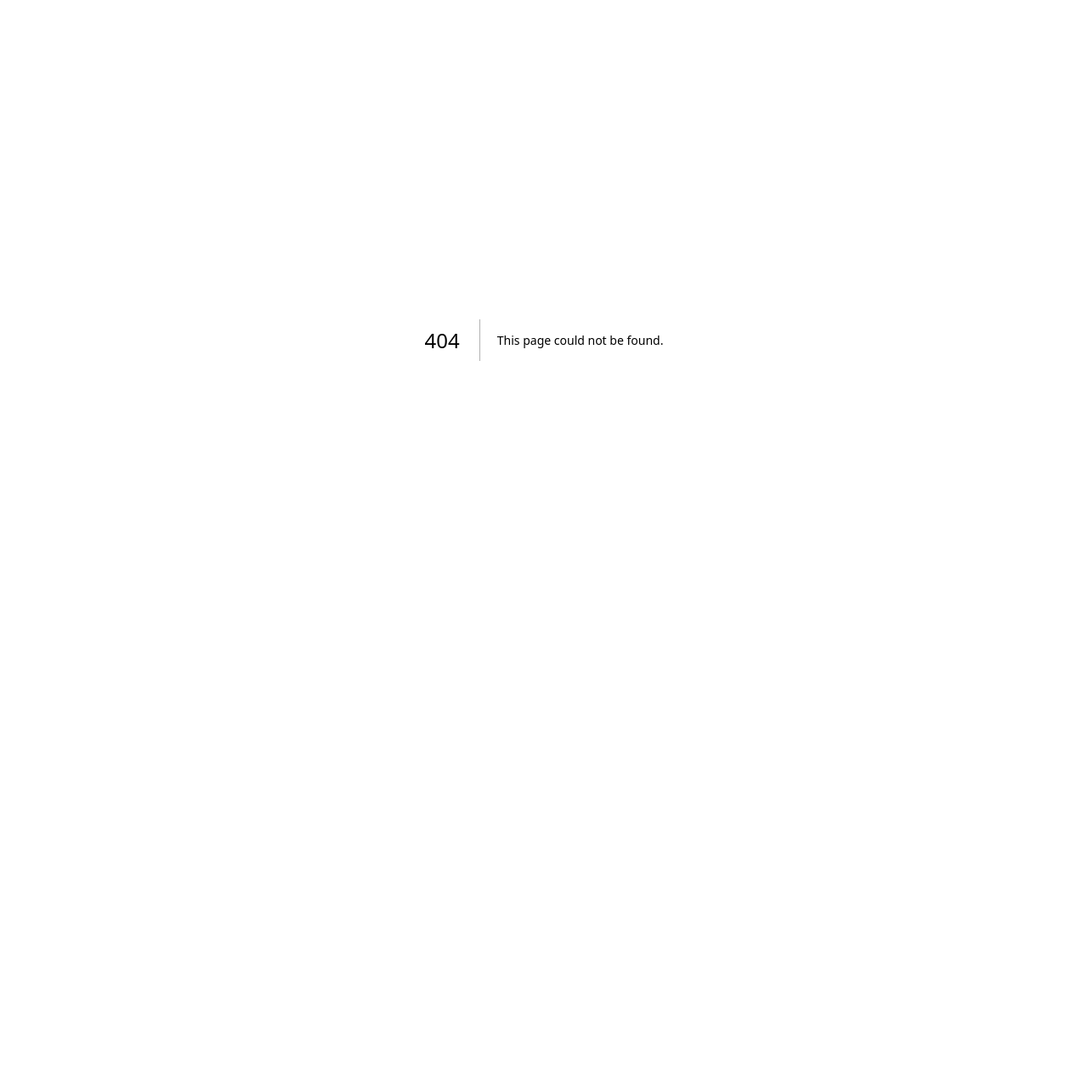
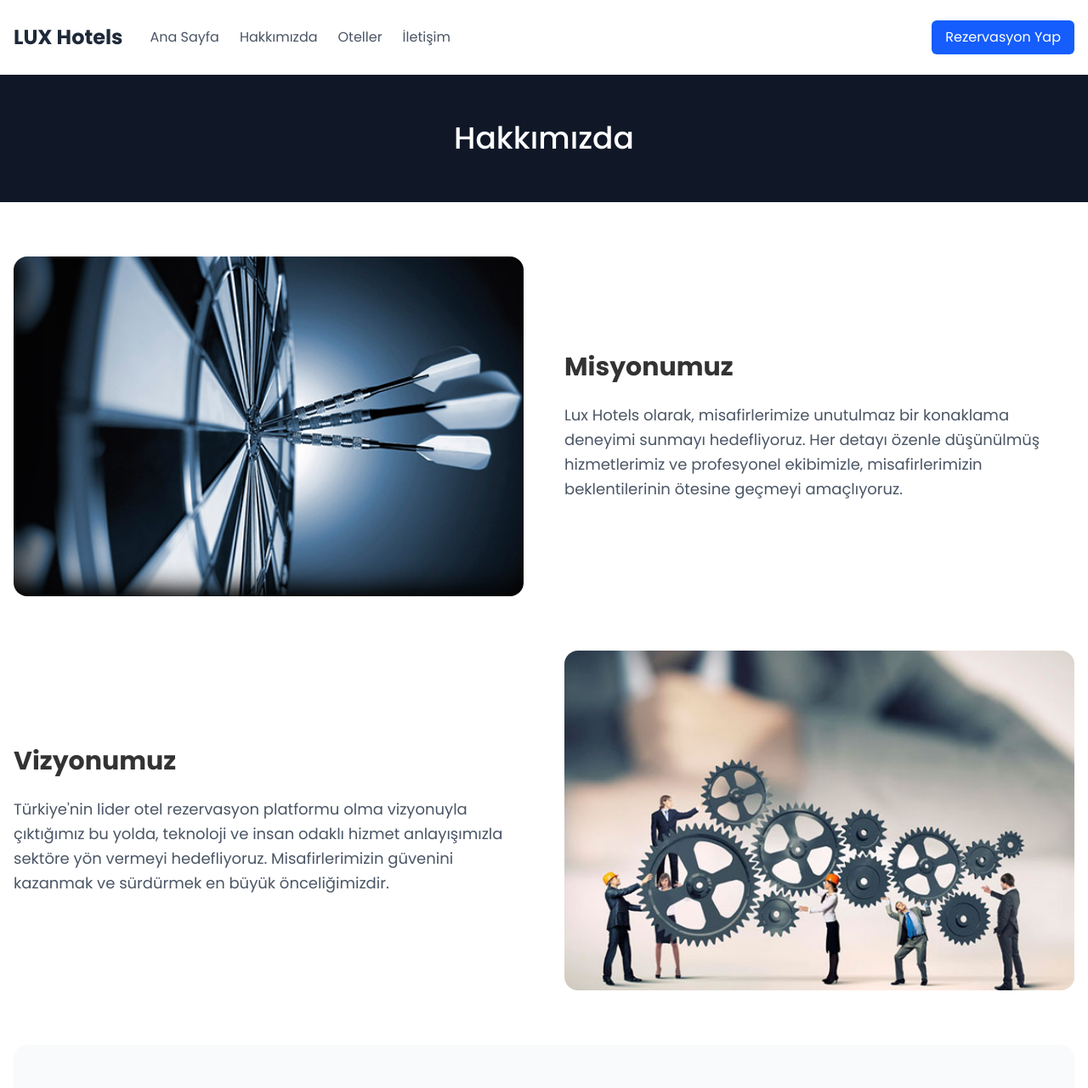
Before and after one commit to ali-yucel/lux-hotels-project, a Next.js app: page /about in a window 1280 px wide. Before the commit this address had no page. Shown: the top 1281 px of the page at 85% size. Before the commit the page ends 800 px from the top, so only its background shows below. Built offline with nearby package versions, Linux system fonts and the light colour scheme.

Commit message:
about page added.

```diff
--- /dev/null
+++ b/app/about/page.tsx
@@ -0,0 +1,91 @@
+import Image from 'next/image';
+import Header from '../components/layout/Header';
+import Footer from '../components/layout/Footer';
+
+export default function About() {
+  return (
+    <div className="min-h-screen flex flex-col">
+      <Header />
+
+      <main className="flex-grow">
+        {/* Hero Section */}
+        <section className="relative h-[150px] bg-gray-900">
+          <div className="relative container mx-auto px-4 h-full flex items-center justify-center">
+            <h1 className="text-4xl font-medium text-white text-center">
+              Hakkımızda
+            </h1>
+          </div>
+        </section>
+
+        {/* About Content */}
+        <section className="py-16">
+          <div className="container mx-auto px-4">
+            <div className="grid grid-cols-1 lg:grid-cols-2 gap-12 items-center mb-16">
+              <div className="relative h-[400px] rounded-2xl overflow-hidden">
+                <Image
+                  src="/images/about-1.jpg"
+                  alt="Lux Hotels Ekibi"
+                  fill
+                  className="object-cover"
+                />
+              </div>
+              <div className="space-y-6">
+                <h2 className="text-3xl font-bold text-black/80">
+                  Misyonumuz
+                </h2>
+                <p className="text-gray-600 text-lg leading-relaxed">
+                  Lux Hotels olarak, misafirlerimize unutulmaz bir konaklama deneyimi sunmayı hedefliyoruz.
+                  Her detayı özenle düşünülmüş hizmetlerimiz ve profesyonel ekibimizle,
+                  misafirlerimizin beklentilerinin ötesine geçmeyi amaçlıyoruz.
+                </p>
+              </div>
+            </div>
+
+            <div className="grid grid-cols-1 lg:grid-cols-2 gap-12 items-center mb-16">
+              <div className="space-y-6 order-2 lg:order-1">
+                <h2 className="text-3xl font-bold text-black/80">
+                  Vizyonumuz
+                </h2>
+                <p className="text-gray-600 text-lg leading-relaxed">
+                  Türkiye'nin lider otel rezervasyon platformu olma vizyonuyla çıktığımız bu yolda,
+                  teknoloji ve insan odaklı hizmet anlayışımızla sektöre yön vermeyi hedefliyoruz.
+                  Misafirlerimizin güvenini kazanmak ve sürdürmek en büyük önceliğimizdir.
+                </p>
+              </div>
+              <div className="relative h-[400px] rounded-2xl overflow-hidden order-1 lg:order-2">
+                <Image
+                  src="/images/about-2.jpg"
+                  alt="Lux Hotels Vizyon"
+                  fill
+                  className="object-cover"
+                />
+              </div>
+            </div>
+
+            {/* Stats Section */}
+            <div className="grid grid-cols-2 md:grid-cols-4 gap-8 py-12 bg-gray-50 rounded-2xl px-8">
+              <div className="text-center">
+                <div className="text-4xl font-bold text-blue-600 mb-2">500+</div>
+                <div className="text-gray-600">Otel Partneri</div>
+              </div>
+              <div className="text-center">
+                <div className="text-4xl font-bold text-blue-600 mb-2">50K+</div>
+                <div className="text-gray-600">Mutlu Müşteri</div>
+              </div>
+              <div className="text-center">
+                <div className="text-4xl font-bold text-blue-600 mb-2">30+</div>
+                <div className="text-gray-600">Şehir</div>
+              </div>
+              <div className="text-center">
+                <div className="text-4xl font-bold text-blue-600 mb-2">4.8</div>
+                <div className="text-gray-600">Müşteri Puanı</div>
+              </div>
+            </div>
+          </div>
+        </section>
+      </main>
+
+      <Footer />
+    </div>
+  );
+}
--- a/app/components/layout/Footer.tsx
+++ b/app/components/layout/Footer.tsx
@@ -15,17 +15,22 @@ export default function Footer() {
             <h4 className="text-lg font-semibold mb-4">Hızlı Bağlantılar</h4>
             <ul className="space-y-2">
               <li>
-                <Link href="/" className="text-gray-400 hover:text-white">
+                <Link href="/" className="text-gray-400 hover:text-white transition-colors">
                   Ana Sayfa
                 </Link>
               </li>
               <li>
-                <Link href="/about" className="text-gray-400 hover:text-white">
+                <Link href="/about" className="text-gray-400 hover:text-white transition-colors">
                   Hakkımızda
                 </Link>
               </li>
               <li>
-                <Link href="/contact" className="text-gray-400 hover:text-white">
+                <Link href="/hotels" className="text-gray-400 hover:text-white transition-colors">
+                  Oteller
+                </Link>
+              </li>
+              <li>
+                <Link href="/contact" className="text-gray-400 hover:text-white transition-colors">
                   İletişim
                 </Link>
               </li>
@@ -42,13 +47,13 @@ export default function Footer() {
           <div>
             <h4 className="text-lg font-semibold mb-4">Bizi Takip Edin</h4>
             <div className="flex space-x-4">
-              <a href="#" className="text-gray-400 hover:text-white">
+              <a href="#" className="text-gray-400 hover:text-white transition-colors">
                 Instagram
               </a>
-              <a href="#" className="text-gray-400 hover:text-white">
+              <a href="#" className="text-gray-400 hover:text-white transition-colors">
                 Twitter
               </a>
-              <a href="#" className="text-gray-400 hover:text-white">
+              <a href="#" className="text-gray-400 hover:text-white transition-colors">
                 Facebook
               </a>
             </div>
--- a/app/components/layout/Header.tsx
+++ b/app/components/layout/Header.tsx
@@ -10,19 +10,22 @@ export default function Header() {
               LUX Hotels
             </Link>
             <nav className="hidden md:flex space-x-6">
-              <Link href="/" className="text-gray-600 hover:text-gray-900">
+              <Link href="/" className="text-gray-600 hover:text-gray-900 transition-colors">
                 Ana Sayfa
               </Link>
-              <Link href="/about" className="text-gray-600 hover:text-gray-900">
+              <Link href="/about" className="text-gray-600 hover:text-gray-900 transition-colors">
                 Hakkımızda
               </Link>
-              <Link href="/contact" className="text-gray-600 hover:text-gray-900">
+              <Link href="/hotels" className="text-gray-600 hover:text-gray-900 transition-colors">
+                Oteller
+              </Link>
+              <Link href="/contact" className="text-gray-600 hover:text-gray-900 transition-colors">
                 İletişim
               </Link>
             </nav>
           </div>
           <div className="flex items-center space-x-4">
-            <button className="bg-blue-600 text-white px-4 py-2 rounded-md hover:bg-blue-700">
+            <button className="bg-blue-600 text-white px-4 py-2 rounded-md hover:bg-blue-700 transition-colors">
               Rezervasyon Yap
             </button>
           </div>
```
Also changed, not shown: public/images/about-1.jpg (added), public/images/about-2.jpg (added).
